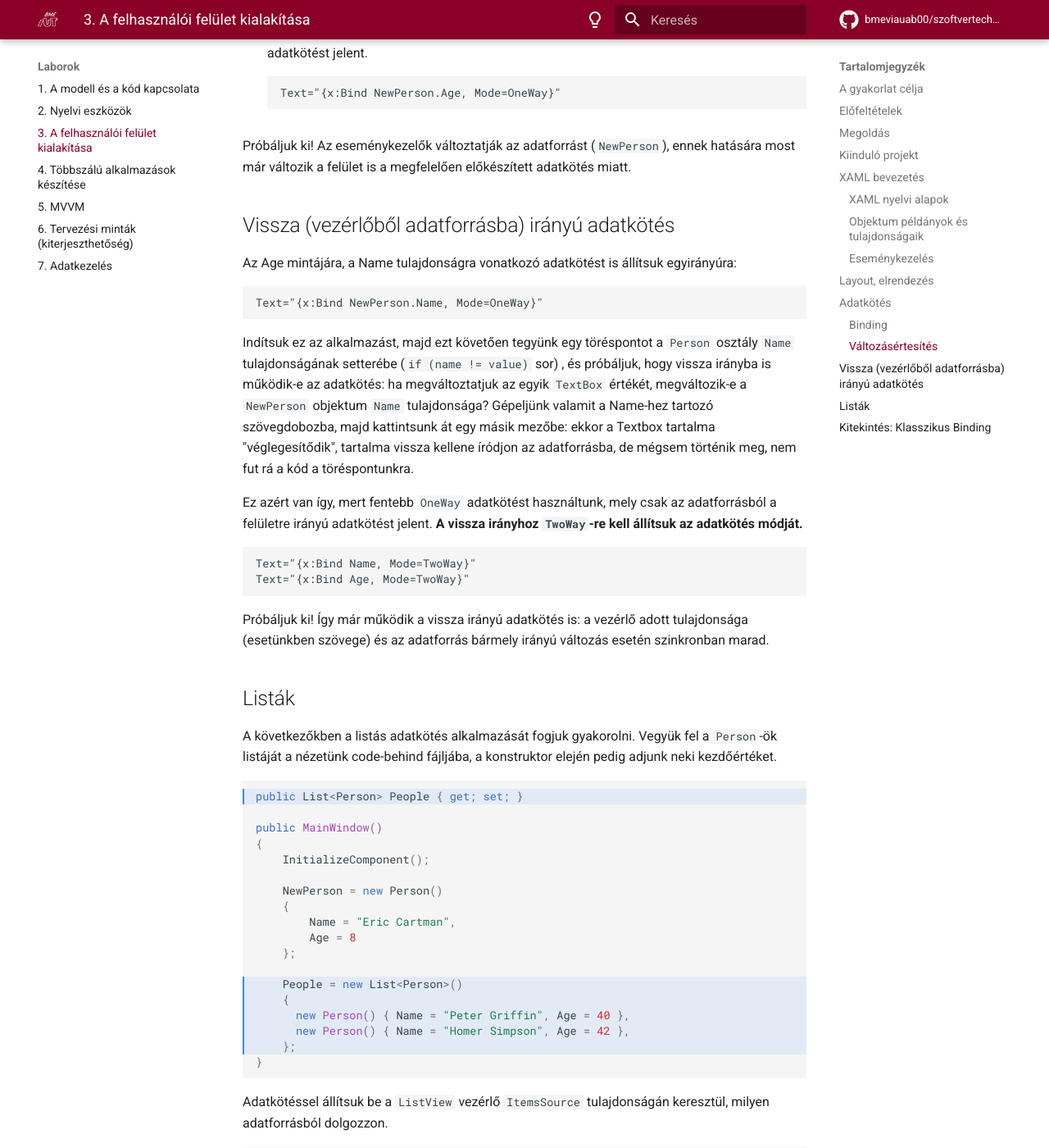
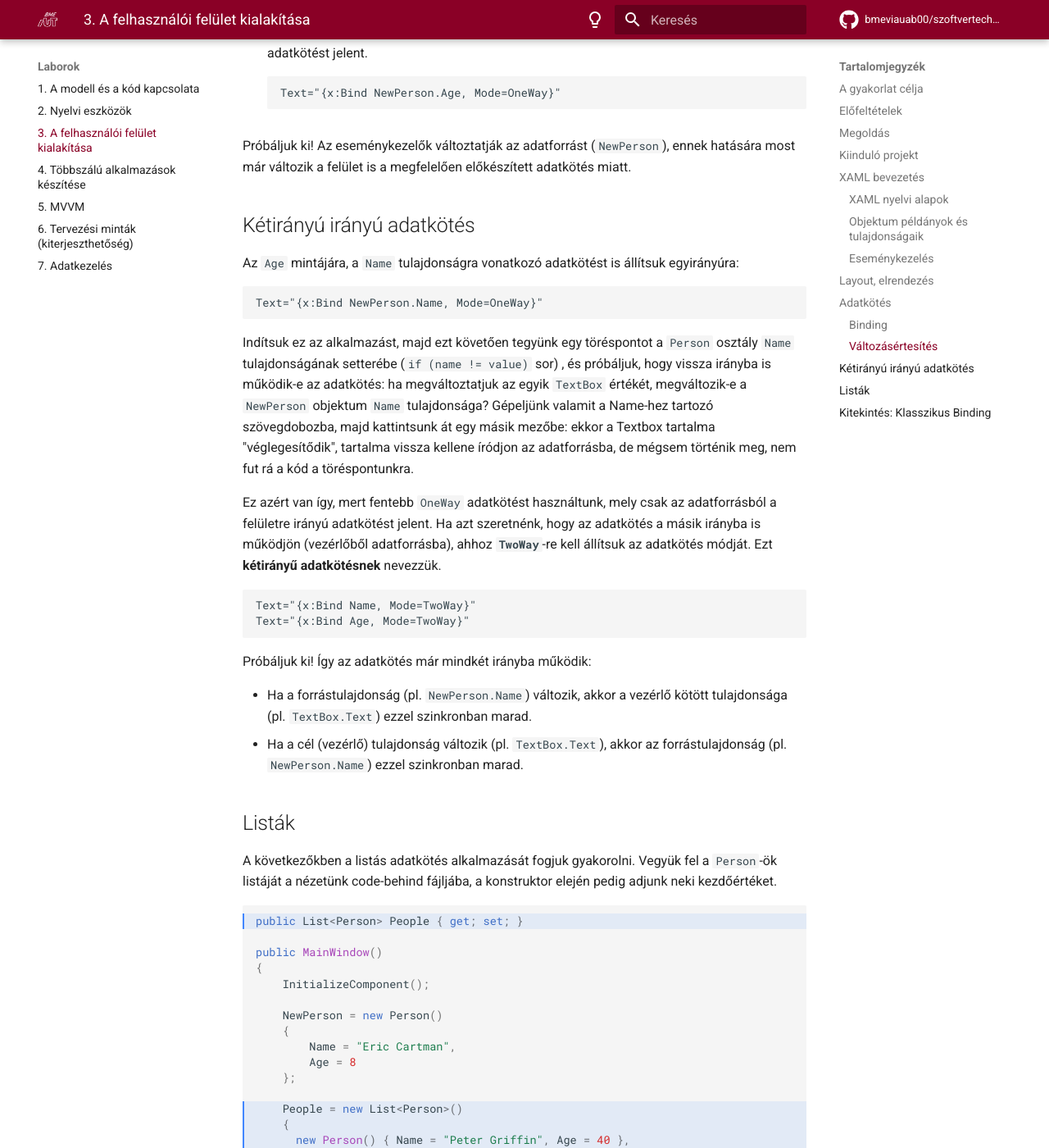
Before and after one commit to bmeviauab00/szoftvertechnikak, an MkDocs documentation site: the page built from docs/labor/3-felhasznaloi-felulet/index.md, in a window 1280 px wide and 1400 px high, scrolled down 17585 px. Shown: the whole window at 82% size. Built offline with MkDocs 1.6.1 and Material for MkDocs 9.7.7, drawn with Linux system fonts in a browser that asks for light colours; emoji names are drawn with the system emoji font; comment, search, counter and statistics services are not loaded; the version menu is left out.

Commit message:
Lab 3 kétirányú adatkötés leírás pontosítás (visszairány vs. kétirányú)

````diff
--- a/docs/labor/3-felhasznaloi-felulet/index.md
+++ b/docs/labor/3-felhasznaloi-felulet/index.md
@@ -656,9 +656,9 @@ A korábbi pontban bevezetett adatkötés miatt azt várnánk, hogy ha a `NewPer
 
 Próbáljuk ki! Az eseménykezelők változtatják az adatforrást (`NewPerson`), ennek hatására most már változik a felület is a megfelelően előkészített adatkötés miatt.
 
-## Vissza (vezérlőből adatforrásba) irányú adatkötés
+## Kétirányú irányú adatkötés
 
-Az Age mintájára, a Name tulajdonságra vonatkozó adatkötést is állítsuk egyirányúra:
+Az `Age` mintájára, a `Name` tulajdonságra vonatkozó adatkötést is állítsuk egyirányúra:
 
 ```xml
 Text="{x:Bind NewPerson.Name, Mode=OneWay}"
@@ -666,14 +666,17 @@ Text="{x:Bind NewPerson.Name, Mode=OneWay}"
 
 Indítsuk ez az alkalmazást, majd ezt követően tegyünk egy töréspontot a `Person` osztály `Name` tulajdonságának setterébe (`if (name != value)` sor) , és próbáljuk, hogy vissza irányba is működik-e az adatkötés: ha megváltoztatjuk az egyik `TextBox` értékét, megváltozik-e a `NewPerson` objektum `Name` tulajdonsága? Gépeljünk valamit a Name-hez tartozó szövegdobozba, majd kattintsunk át egy másik mezőbe: ekkor a Textbox tartalma "véglegesítődik", tartalma vissza kellene íródjon az adatforrásba, de mégsem történik meg, nem fut rá a kód a töréspontunkra.
 
-Ez azért van így, mert fentebb `OneWay` adatkötést használtunk, mely csak az adatforrásból a felületre irányú adatkötést jelent. **A vissza irányhoz `TwoWay`-re kell állítsuk az adatkötés módját.**
+Ez azért van így, mert fentebb `OneWay` adatkötést használtunk, mely csak az adatforrásból a felületre irányú adatkötést jelent. Ha azt szeretnénk, hogy az adatkötés a másik irányba is működjön (vezérlőből adatforrásba), ahhoz  **`TwoWay`**-re kell állítsuk az adatkötés módját. Ezt **kétirányű adatkötésnek** nevezzük.
 
 ```xml
 Text="{x:Bind Name, Mode=TwoWay}"
 Text="{x:Bind Age, Mode=TwoWay}"
 ```
 
-Próbáljuk ki! Így már működik a vissza irányú adatkötés is: a vezérlő adott tulajdonsága (esetünkben szövege) és az adatforrás bármely irányú változás esetén szinkronban marad.
+Próbáljuk ki! Így az adatkötés már mindkét irányba működik:
+
+* Ha a forrástulajdonság (pl. `NewPerson.Name`) változik, akkor a vezérlő kötött tulajdonsága (pl. `TextBox.Text`) ezzel szinkronban marad.
+* Ha a cél (vezérlő) tulajdonság változik (pl. `TextBox.Text`), akkor az forrástulajdonság (pl. `NewPerson.Name`) ezzel szinkronban marad.
 
 ## Listák
 
````
